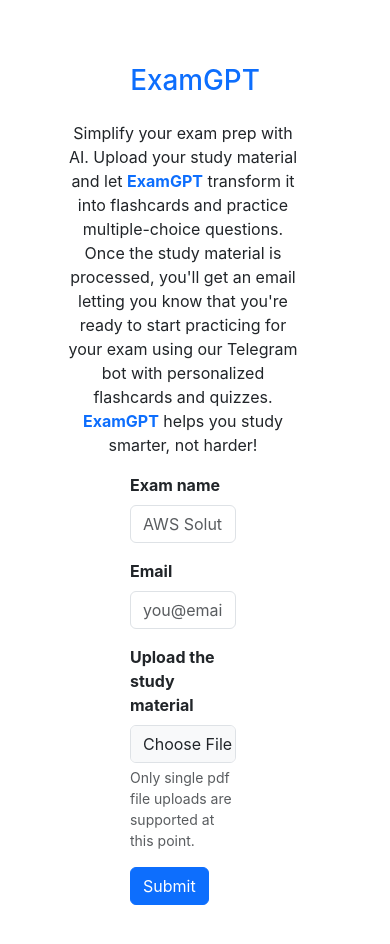
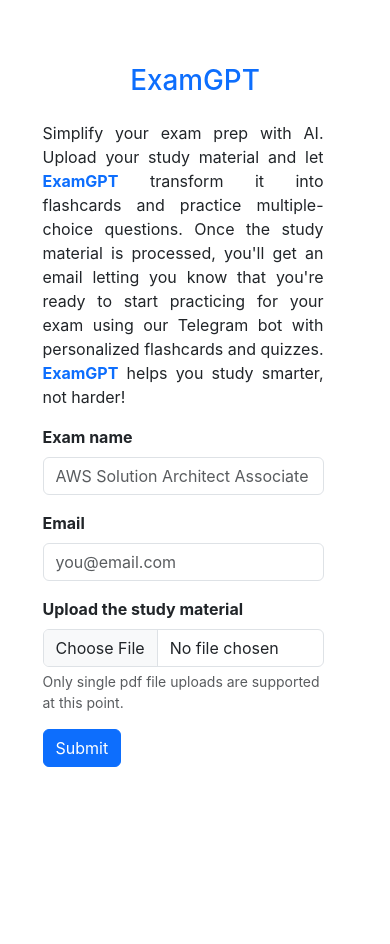
Before and after one commit to rajkorde/ExamGPTCloud, a React (Create React App) app in the folder examgpt-frontend/: page / in a window 390 px wide. Shown: the top 944 px of the page. After the commit the page ends 855 px from the top, so only its background shows below. Built offline with nearby package versions, Linux system fonts and the light colour scheme; no server answers.

Commit message:
fixed frontend to be responsive and work on phone screens

```diff
--- a/examgpt-frontend/src/App.js
+++ b/examgpt-frontend/src/App.js
@@ -4,7 +4,7 @@
 
 function App() {
   return (
-    <div className="Container">
+    <div className="container">
       <div className="row text-center py-3">
         <div className='h1 text-primary mt-5 c4-header'>ExamGPT</div>
         <Form />
--- a/examgpt-frontend/src/components/Form.js
+++ b/examgpt-frontend/src/components/Form.js
@@ -113,18 +113,15 @@
 
   return (
     <>
-      <div className="row">
-        <div className="col-2" />
-        <div className="col-8 text-center mt-3">
-          <p>Simplify your exam prep with AI. Upload your study material and let <span className="fw-bold text-primary">ExamGPT</span> transform it into flashcards and practice multiple-choice questions.
+      <div className="row justify-content-center">
+        <div className="col-10 col-md-10 col-lg-8 text-center mt-3">
+          <p style={{ textAlign: "justify" }}>Simplify your exam prep with AI. Upload your study material and let <span className="fw-bold text-primary">ExamGPT</span> transform it into flashcards and practice multiple-choice questions.
             Once the study material is processed, you'll get an email letting you know that you're ready to start practicing for your exam using our Telegram bot with
             personalized flashcards and quizzes. <span className="fw-bold text-primary">ExamGPT</span> helps you study smarter, not harder!</p>
         </div>
-        <div className="col-2" />
       </div>
-      <div className="row">
-        <div className="col-4" />
-        <div className="col-4 text-start">
+      <div className="row justify-content-center">
+        <div className="col-10 col-md-8 col-lg-6 text-start">
           <div className="mb-3">
             <label htmlFor="examName" className="form-label fs-6 fw-bold">Exam name</label>
             <input type="text" className="form-control" id="examName" value={examName} onChange={(e) => setExamName(e.target.value)} placeholder="AWS Solution Architect Associate Certification" required />
@@ -149,7 +146,6 @@
             <Message message={message} fontClass={fontClass} />
           </div>
         </div>
-        <div className="col-4" />
       </div>
     </>
   );
```
